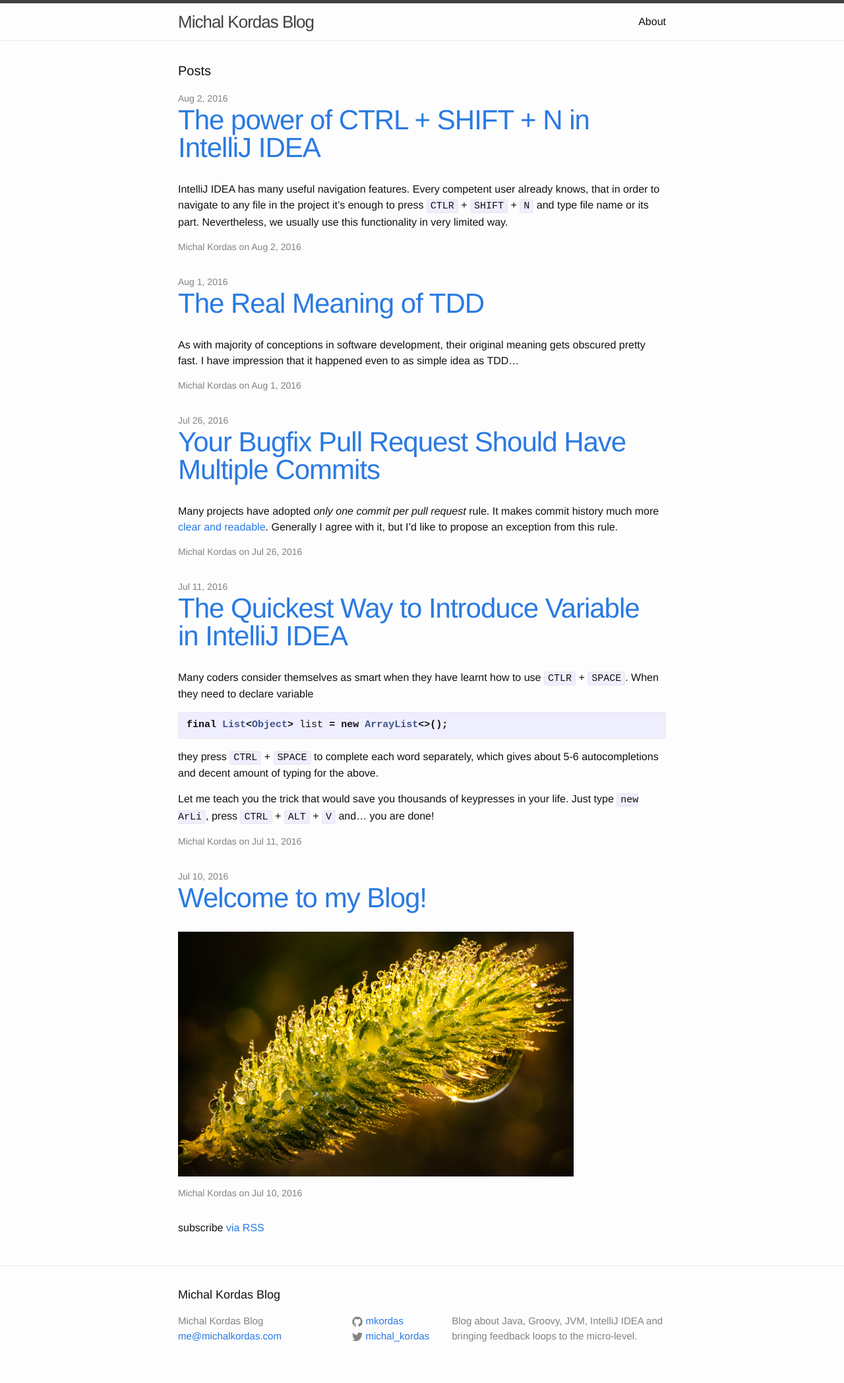
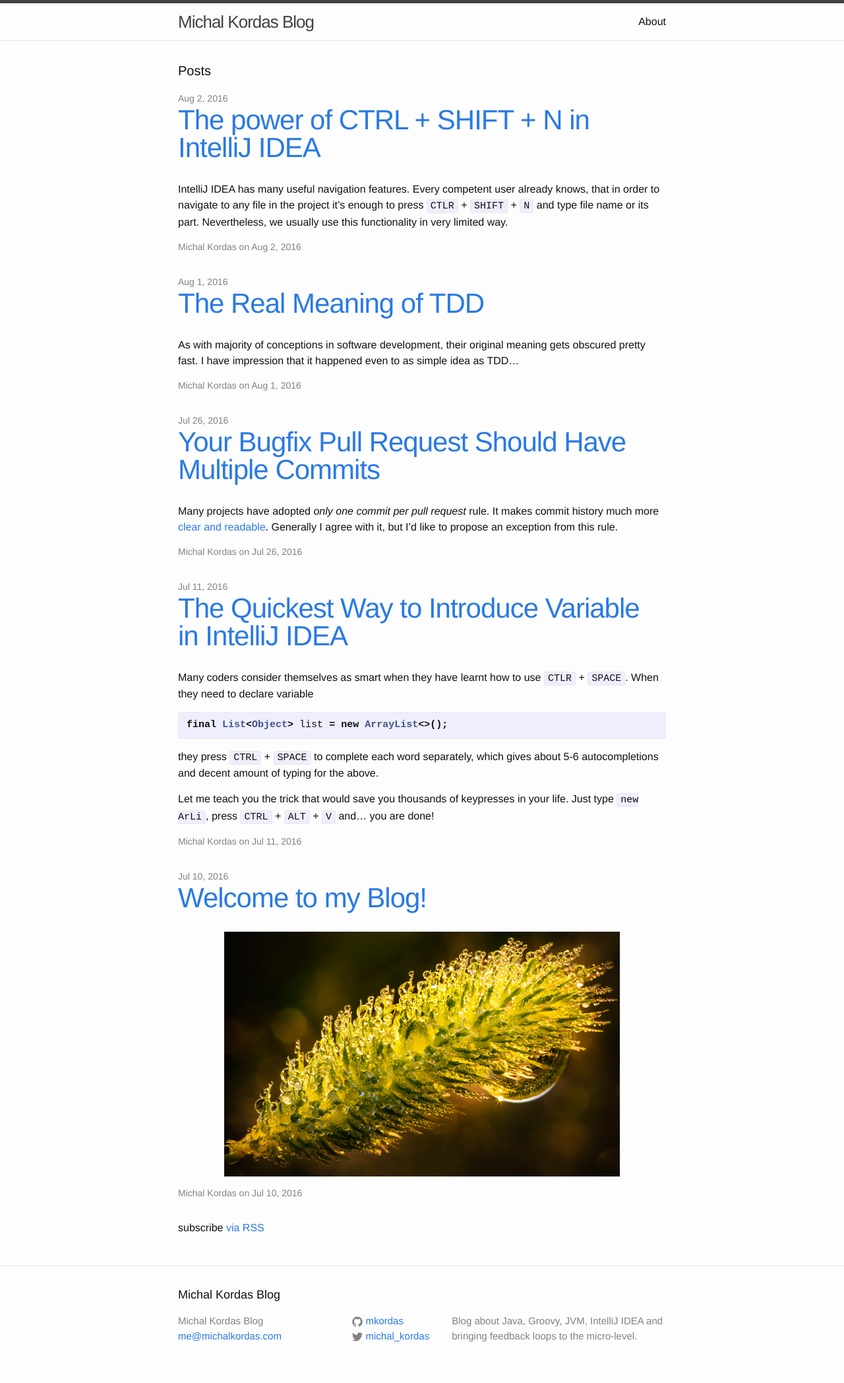
Before and after one commit to mkordas/mkordas.github.io, a Jekyll site: the page built from index.html, in a window 1280 px wide. Shown: the whole page at 66% size. Built offline with Jekyll 4.4.1, drawn with Linux system fonts in a browser that asks for light colours.

Commit message:
Center all images

```diff
--- a/_sass/_base.scss
+++ b/_sass/_base.scss
@@ -45,6 +45,8 @@ ul, ol, dl, figure,
 img {
     max-width: 100%;
     vertical-align: middle;
+    margin: 0 auto;
+    display: block;
 }
 
 
```
